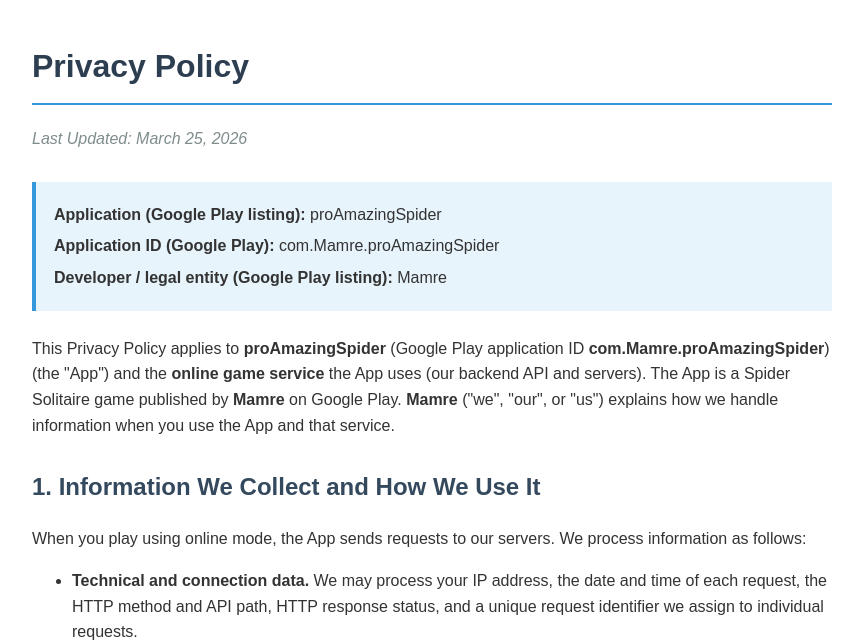
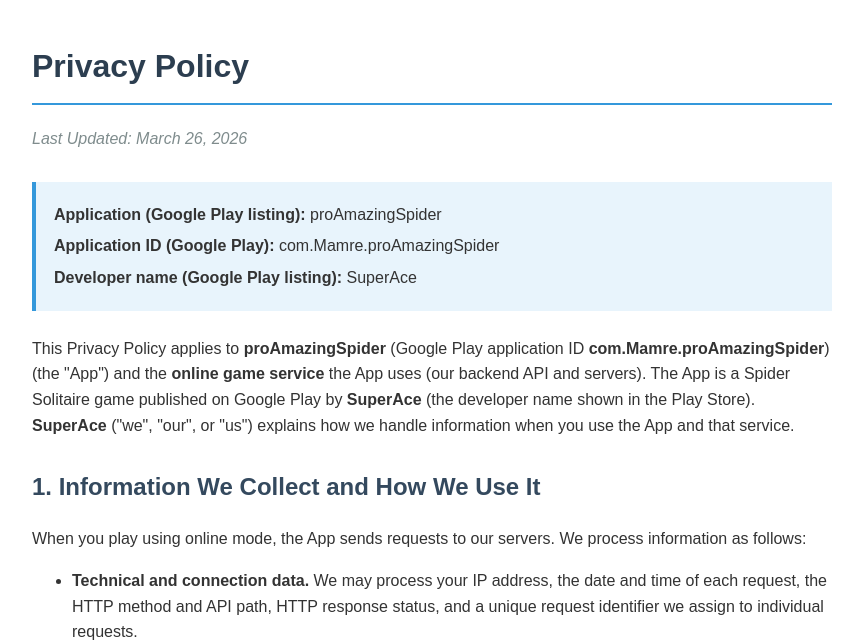
Before and after one commit to secretbit007/ProAmazingSpiderAPI, a FastAPI app: page /privacy in a window 1280 px wide. Shown: the top 644 px of the page, without its empty margins (208-1071 px from the left). Run offline with FastAPI, Linux system fonts and the light colour scheme.

Commit message:
Update policy

```diff
--- a/templates/privacy.html
+++ b/templates/privacy.html
@@ -3,7 +3,7 @@
 <head>
     <meta charset="UTF-8">
     <meta name="viewport" content="width=device-width, initial-scale=1.0">
-    <title>Privacy Policy — proAmazingSpider (Mamre)</title>
+    <title>Privacy Policy — proAmazingSpider (SuperAce)</title>
     <style>
         body {
             font-family: Arial, sans-serif;
@@ -46,15 +46,15 @@
 </head>
 <body>
     <h1>Privacy Policy</h1>
-    <p class="last-updated">Last Updated: March 25, 2026</p>
+    <p class="last-updated">Last Updated: March 26, 2026</p>
 
     <div class="app-identity" role="region" aria-label="App and publisher">
         <p><strong>Application (Google Play listing):</strong> proAmazingSpider</p>
         <p><strong>Application ID (Google Play):</strong> com.Mamre.proAmazingSpider</p>
-        <p><strong>Developer / legal entity (Google Play listing):</strong> Mamre</p>
+        <p><strong>Developer name (Google Play listing):</strong> SuperAce</p>
     </div>
 
-    <p>This Privacy Policy applies to <strong>proAmazingSpider</strong> (Google Play application ID <strong>com.Mamre.proAmazingSpider</strong>) (the "App") and the <strong>online game service</strong> the App uses (our backend API and servers). The App is a Spider Solitaire game published by <strong>Mamre</strong> on Google Play. <strong>Mamre</strong> ("we", "our", or "us") explains how we handle information when you use the App and that service.</p>
+    <p>This Privacy Policy applies to <strong>proAmazingSpider</strong> (Google Play application ID <strong>com.Mamre.proAmazingSpider</strong>) (the "App") and the <strong>online game service</strong> the App uses (our backend API and servers). The App is a Spider Solitaire game published on Google Play by <strong>SuperAce</strong> (the developer name shown in the Play Store). <strong>SuperAce</strong> ("we", "our", or "us") explains how we handle information when you use the App and that service.</p>
 
     <h2>1. Information We Collect and How We Use It</h2>
     <p>When you play using online mode, the App sends requests to our servers. We process information as follows:</p>
@@ -97,7 +97,7 @@
         <p>If you have any questions or concerns about this Privacy Policy, please contact us:</p>
         <p><strong>App (Google Play):</strong> proAmazingSpider<br>
         <strong>Application ID (Google Play):</strong> com.Mamre.proAmazingSpider<br>
-        <strong>Developer / company (Google Play):</strong> Mamre<br>
+        <strong>Developer name (Google Play):</strong> SuperAce<br>
         <strong>Email:</strong> normand.maclaurin@gmail.com</p>
     </div>
 
```
